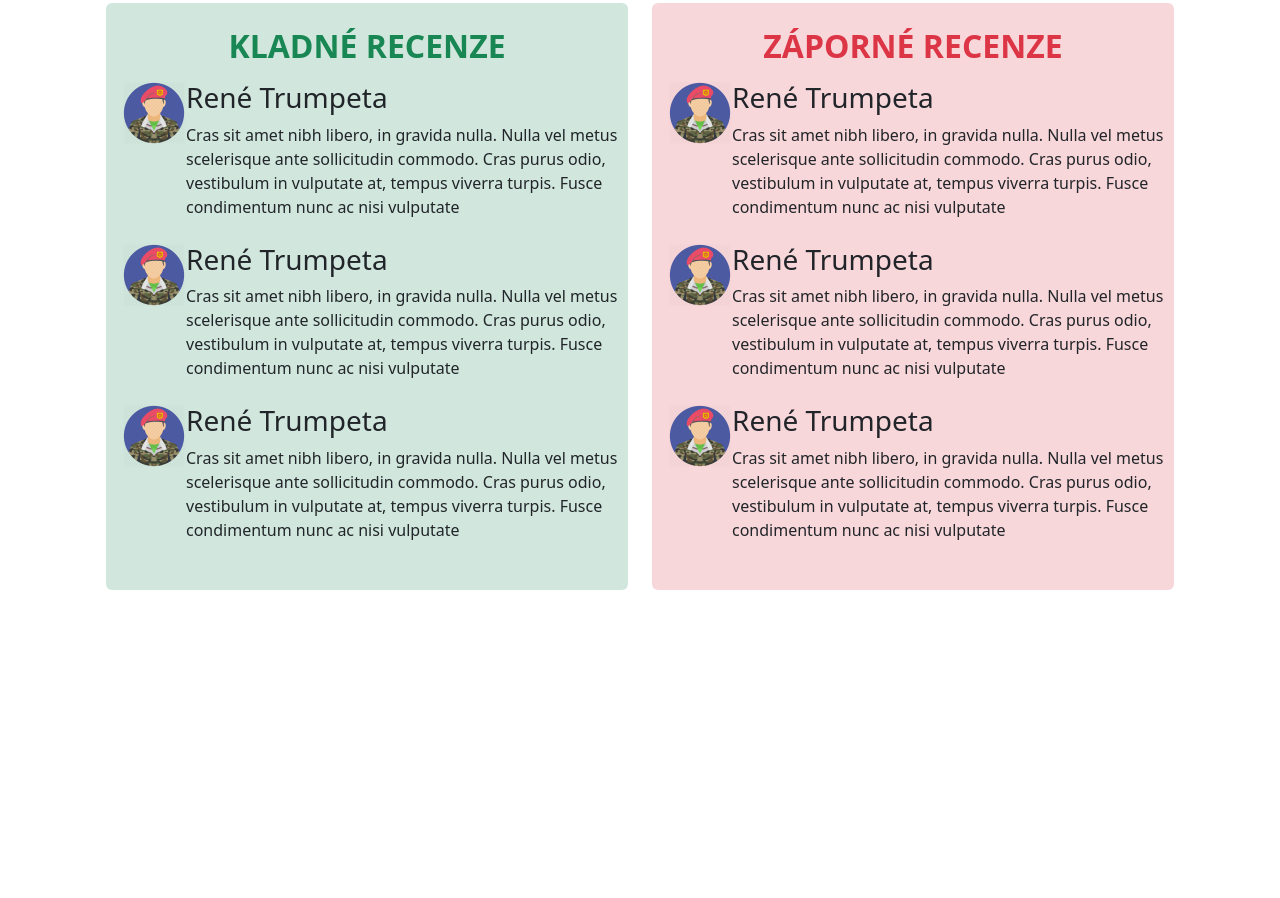
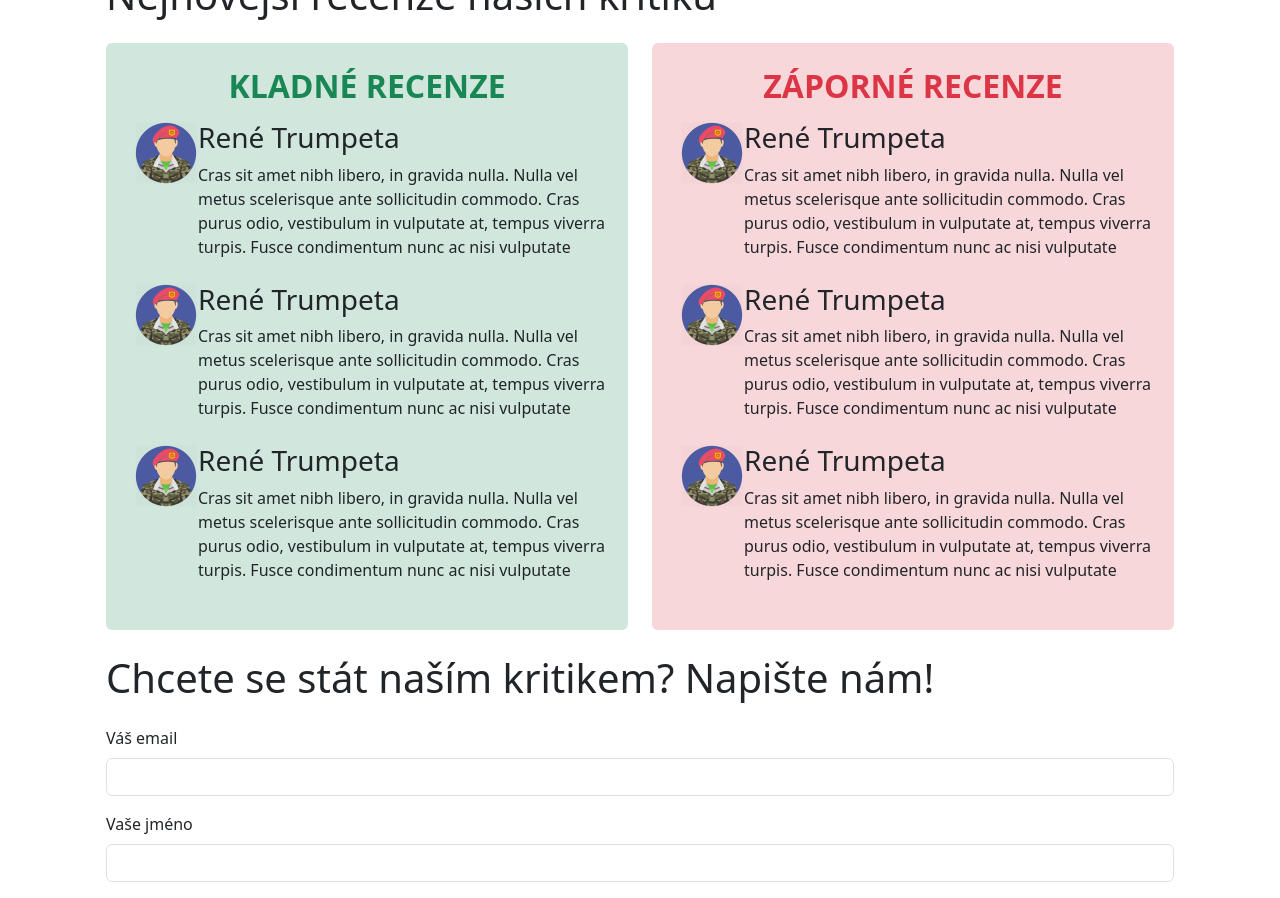
Before and after one commit to klaris156/Ko-ky-a-psi, a plain HTML site: page index.html in a window 1280 px wide. Shown: the part 1437-2335 px from the top of the page. Before the commit the page ends 2027 px from the top, so only its background shows below. Drawn offline with nearby package versions, Linux system fonts and the light colour scheme.

Commit message:
recenzeformular

```diff
--- a/index.html
+++ b/index.html
@@ -57,7 +57,7 @@
       </div>
 
     <div class="container ">
-      <h1>Na co se vydat do kina</h1>
+      <h1 class="mt-4 mb-4">Na co se vydat do kina</h1>
       <div class="row">
         <div class="col-4">
           <div class="card">
@@ -138,7 +138,7 @@
                     <div class="col">
                         <div class="contianer bg-success-subtle rounded">
                             <h2 class="text-center text-success pt-4 pb-2"><b>KLADNÉ RECENZE</b></h2>
-                            <div class="recenze d-flex">
+                            <div class="container recenze d-flex">
                                 <div class="left ps-3">
                                     <img src="images/avatar.png" alt="">
                                 </div>
@@ -150,7 +150,7 @@
                                     </div>
                                 </div>
                             </div>
-                            <div class="recenze d-flex">
+                            <div class="container recenze d-flex">
                                 <div class="left ps-3">
                                     <img src="images/avatar.png" alt="">
                                 </div>
@@ -162,7 +162,7 @@
                                     </div>
                                 </div>
                             </div>
-                            <div class="recenze d-flex">
+                            <div class="container recenze d-flex">
                                 <div class="left ps-3">
                                     <img src="images/avatar.png" alt="">
                                 </div>
@@ -179,7 +179,7 @@
                     <div class="col">
                         <div class="contianer bg-danger-subtle rounded">
                             <h2 class="text-danger text-center pt-4 pb-2"><b>ZÁPORNÉ RECENZE</b></h2>
-                            <div class="recenze d-flex">
+                            <div class="container recenze d-flex">
                                 <div class="left ps-3">
                                     <img src="images/avatar.png" alt="">
                                 </div>
@@ -191,7 +191,7 @@
                                     </div>
                                 </div>
                             </div>
-                            <div class="recenze d-flex">
+                            <div class="container recenze d-flex">
                                 <div class="left ps-3">
                                     <img src="images/avatar.png" alt="">
                                 </div>
@@ -203,7 +203,7 @@
                                     </div>
                                 </div>
                             </div>
-                            <div class="recenze d-flex">
+                            <div class="container recenze d-flex">
                                 <div class="left ps-3">
                                     <img src="images/avatar.png" alt="">
                                 </div>
@@ -214,3 +214,22 @@
                                         tempus viverra turpis. Fusce condimentum nunc ac nisi vulputate
                                     </div>
                                 </div>
+                            </div>
+                        </div>
+                    </div>
+                </div>
+          </div>
+
+          <div class="container">
+            <h1 class="mt-4 mb-4">Chcete se stát naším kritikem? Napište nám!</h1>
+            <form>
+              <div class="mb-3">
+                <label for="exampleInputEmail1" class="form-label">Váš email</label>
+                <input type="email" class="form-control" id="exampleInputEmail1" aria-describedby="emailHelp">
+              </div>
+              <div class="mb-3">
+                <label for="exampleInputName1" class="form-label">Vaše jméno</label>
+                <input type="name" class="form-control" id="exampleInputName1">
+              </div>
+            </form>
+          </div>
```
